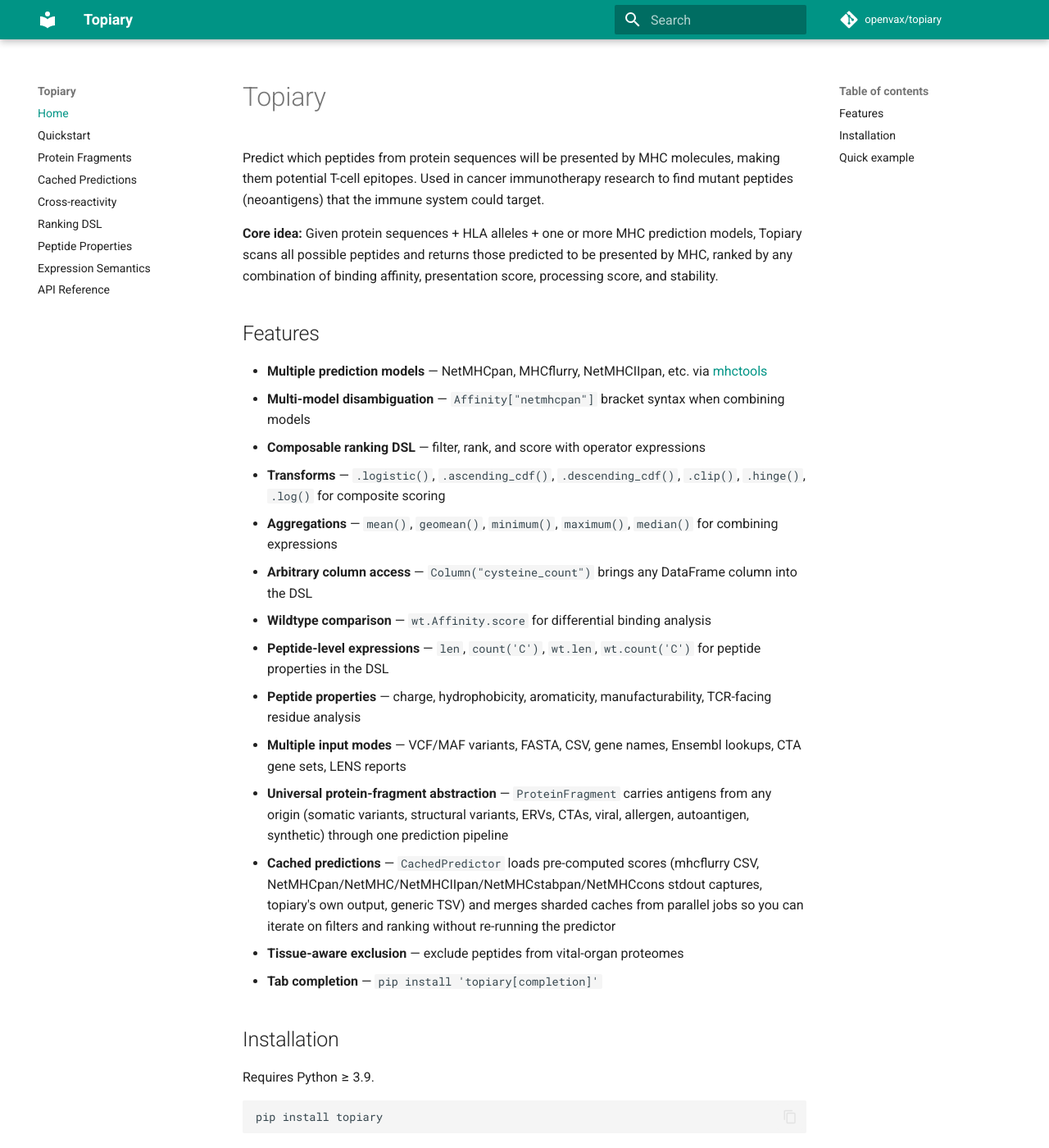
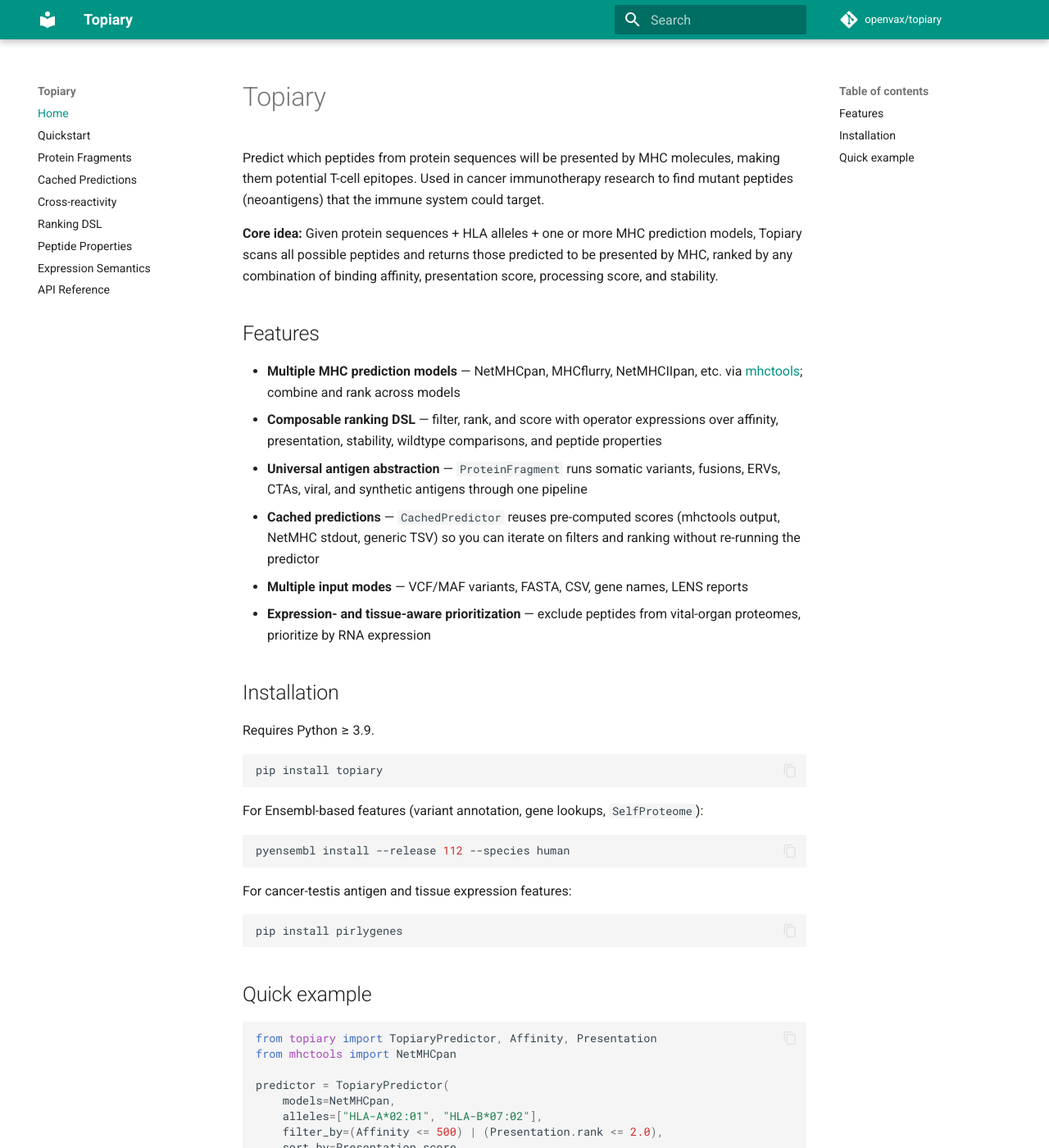
Before and after one commit to openvax/topiary, an MkDocs documentation site: the page built from docs/index.md, in a window 1280 px wide and 1400 px high. Shown: the whole window at 82% size. Built offline with MkDocs 1.6.1 and Material for MkDocs 9.7.7, drawn with Linux system fonts in a browser that asks for light colours; comment, search, counter and statistics services are not loaded.

Commit message:
Tighten Features list on docs index page

```diff
--- a/docs/index.md
+++ b/docs/index.md
@@ -6,20 +6,12 @@
 
 ## Features
 
-- **Multiple prediction models** — NetMHCpan, MHCflurry, NetMHCIIpan, etc. via [mhctools](https://github.com/openvax/mhctools)
-- **Multi-model disambiguation** — `Affinity["netmhcpan"]` bracket syntax when combining models
-- **Composable ranking DSL** — filter, rank, and score with operator expressions
-- **Transforms** — `.logistic()`, `.ascending_cdf()`, `.descending_cdf()`, `.clip()`, `.hinge()`, `.log()` for composite scoring
-- **Aggregations** — `mean()`, `geomean()`, `minimum()`, `maximum()`, `median()` for combining expressions
-- **Arbitrary column access** — `Column("cysteine_count")` brings any DataFrame column into the DSL
-- **Wildtype comparison** — `wt.Affinity.score` for differential binding analysis
-- **Peptide-level expressions** — `len`, `count('C')`, `wt.len`, `wt.count('C')` for peptide properties in the DSL
-- **Peptide properties** — charge, hydrophobicity, aromaticity, manufacturability, TCR-facing residue analysis
-- **Multiple input modes** — VCF/MAF variants, FASTA, CSV, gene names, Ensembl lookups, CTA gene sets, LENS reports
-- **Universal protein-fragment abstraction** — `ProteinFragment` carries antigens from any origin (somatic variants, structural variants, ERVs, CTAs, viral, allergen, autoantigen, synthetic) through one prediction pipeline
-- **Cached predictions** — `CachedPredictor` loads pre-computed scores (mhcflurry CSV, NetMHCpan/NetMHC/NetMHCIIpan/NetMHCstabpan/NetMHCcons stdout captures, topiary's own output, generic TSV) and merges sharded caches from parallel jobs so you can iterate on filters and ranking without re-running the predictor
-- **Tissue-aware exclusion** — exclude peptides from vital-organ proteomes
-- **Tab completion** — `pip install 'topiary[completion]'`
+- **Multiple MHC prediction models** — NetMHCpan, MHCflurry, NetMHCIIpan, etc. via [mhctools](https://github.com/openvax/mhctools); combine and rank across models
+- **Composable ranking DSL** — filter, rank, and score with operator expressions over affinity, presentation, stability, wildtype comparisons, and peptide properties
+- **Universal antigen abstraction** — `ProteinFragment` runs somatic variants, fusions, ERVs, CTAs, viral, and synthetic antigens through one pipeline
+- **Cached predictions** — `CachedPredictor` reuses pre-computed scores (mhctools output, NetMHC stdout, generic TSV) so you can iterate on filters and ranking without re-running the predictor
+- **Multiple input modes** — VCF/MAF variants, FASTA, CSV, gene names, LENS reports
+- **Expression- and tissue-aware prioritization** — exclude peptides from vital-organ proteomes, prioritize by RNA expression
 
 ## Installation
 
```
